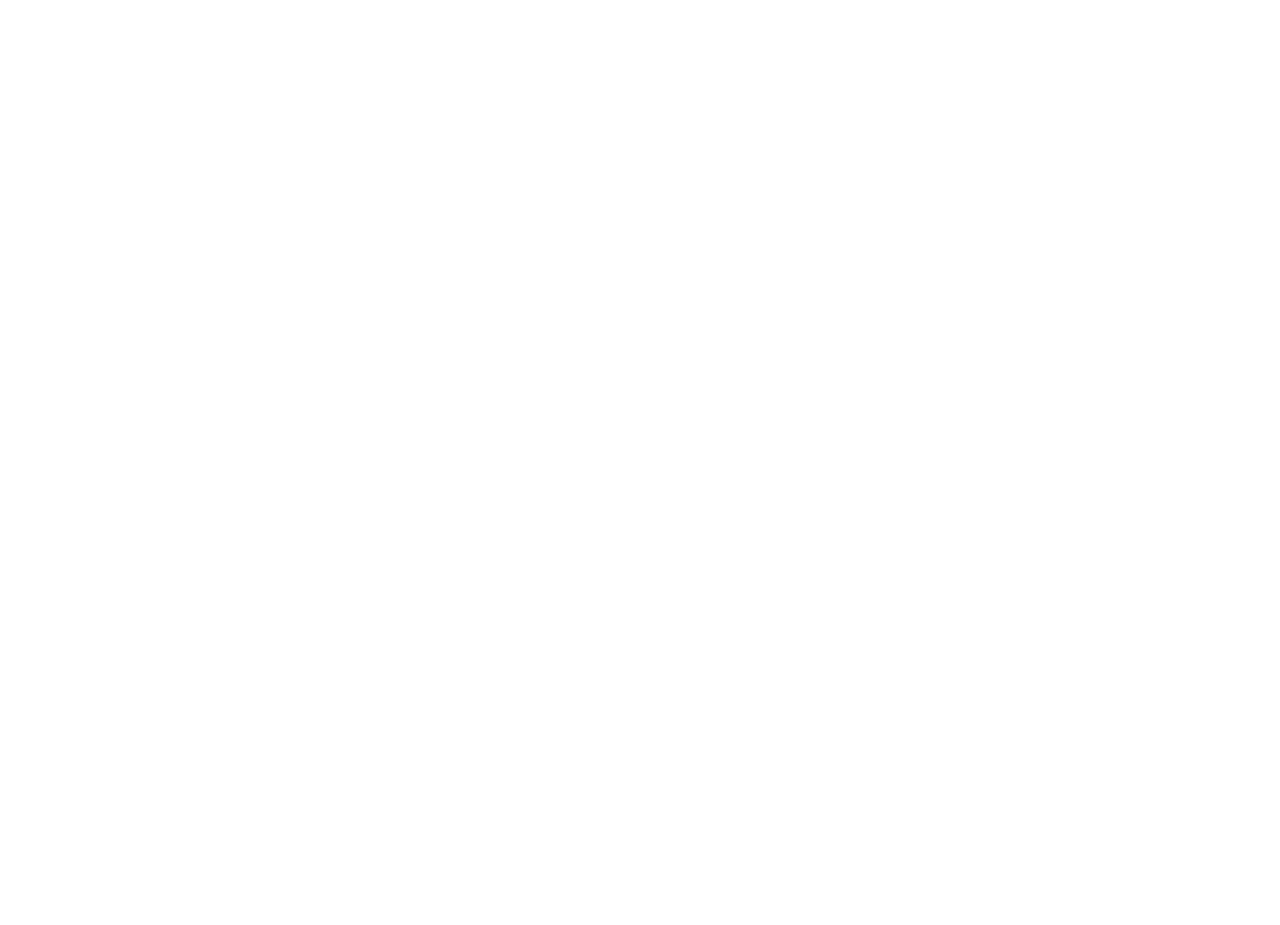
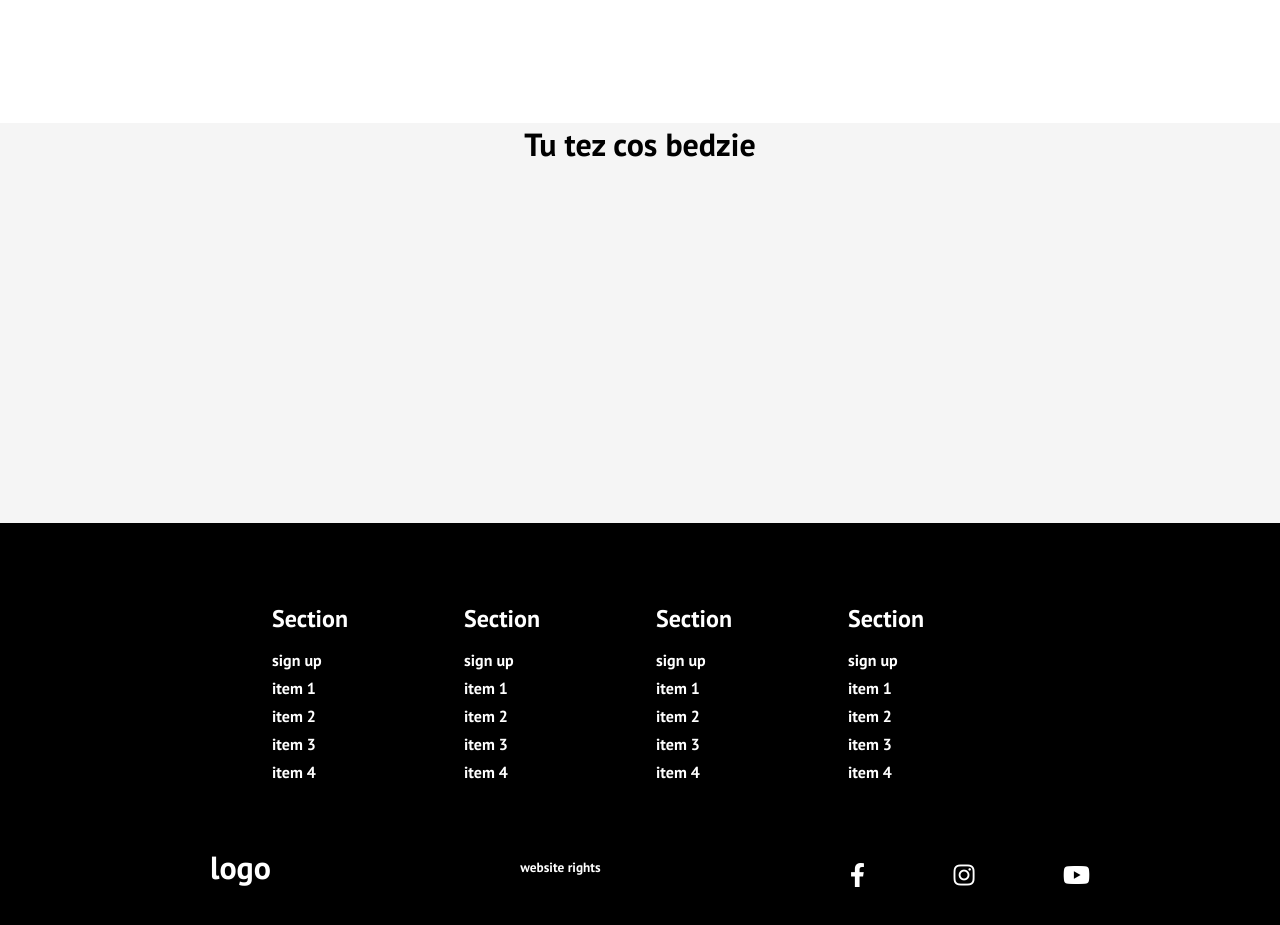
Before and after one commit to NicoOO1223/WebStore, a React (Create React App) app: page / in a window 1280 px wide. Shown: the part 1660-2585 px from the top of the page. Before the commit the page ends 1783 px from the top, so only its background shows below. Built offline with nearby package versions, Linux system fonts and the light colour scheme.

Commit message:
final comit?

```diff
--- /dev/null
+++ b/src/components/Footer.css
@@ -0,0 +1,153 @@
+.footer-container {
+    background-color: black;
+    padding: 4rem 0 2rem 0;
+    display: flex;
+    flex-direction: column;
+    justify-content: center;
+    align-items: center; /* Use align-items for centering */
+}
+
+.footer-subscription {
+    display: flex;
+    flex-direction: column;
+    justify-content: center;
+    align-items: center;
+    text-align: center;
+    margin-bottom: 24px;
+    padding: 24px;
+    color: white; /* Added missing semicolon */
+}
+
+.footer-subscription > p {
+    font-family: 'Trebuchet MS', 'Lucida Sans Unicode', 'Lucida Grande', 'Lucida Sans', Arial, sans-serif;
+}
+
+.footer-subscription-heading {
+    margin-bottom: 24px;
+    font-size: 24px;
+}
+
+.footer-subscription-text {
+    margin-bottom: 24px;
+    font-size: 20px;
+}
+
+.footer-input {
+    padding: 8px 20px;
+    border-radius: 2px;
+    margin-right: 10px;
+    outline: none;
+    border: none;
+    font-size: 10px;
+    margin-bottom: 16px;
+    border: 1px solid white;
+}
+
+.footer-link {
+    width: 100%;
+    max-width: 1000px;
+    display: flex;
+    justify-content: center;
+}
+
+.footer-link-wrapper {
+    display: flex;
+}
+
+.footer-link-items {
+    display: flex;
+    flex-direction: column;
+    align-items: flex-start;
+    margin: 16px;
+    text-align: left;
+    width: 160px;
+    box-sizing: border-box;
+}
+
+.footer-link-items h2 {
+    margin-bottom: 16px;
+}
+
+.footer-link-items > h2 {
+    color: white;
+}
+
+.footer-link-items > a {
+    color: white;
+    text-decoration: none;
+    margin-bottom: 8px;
+}
+
+.footer-link-items > a:hover {
+    color: azure;
+    transition: 0.3s ease-out;
+}
+
+.footer-email-form > h2 {
+    margin-bottom: 32px;
+}
+
+.footer-input::placeholder {
+    color: grey;
+}
+
+.social-icon-link {
+    color: #fff;
+    font-size: 24px;
+}
+
+.social-media {
+    max-width: 1000px;
+    width: 100%;
+}
+
+.social-media-wrap {
+    display: flex;
+    justify-content: space-between;
+    align-items: center;
+    width: 90%;
+    max-width: 1000px;
+    margin: 40px auto 0 auto; /* Corrected typo here */
+}
+
+.social-icons {
+    display: flex;
+    justify-content: space-between;
+    align-items: center;
+    width: 240px;
+}
+
+.social-logo {
+    color: #fff;
+    justify-self: start;
+    margin-left: 20px;
+    cursor: pointer;
+    text-decoration: none;
+    font-size: 2rem;
+    display: flex;
+    align-self: center;
+    margin-bottom: 16px;
+}
+
+.website-rights {
+    color: #fff;
+    margin-bottom: 16px;
+}
+
+@media screen and (max-width: 820px) {
+    .footer-links {
+        padding-top: 2rem;
+    }
+    .footer-input {
+        width: 100%;
+    }
+    .btn {
+        width: 100%;
+    }
+    .footer-link-wrapper {
+        flex-direction: column;
+    }
+    .social-media-wrap {
+        flex-direction: column;
+    }
+}
--- /dev/null
+++ b/src/components/Footer.js
@@ -0,0 +1,87 @@
+import React from 'react';
+import { Button } from './Button';
+import './Footer.css';
+import { Link } from 'react-router-dom';
+
+function Footer() {
+  return (
+    <div className='footer-container'>
+
+      <div className='footer-links'>
+        <div className='footer-link-wrapper'>
+          <div className='footer-link-items'>
+            <h2>Section</h2>
+            <Link to='/sign-up'>sign up</Link>
+            <Link to='/'>item 1</Link>
+            <Link to='/'>item 2</Link>
+            <Link to='/'>item 3</Link>
+            <Link to='/'>item 4</Link>
+          </div>
+          <div className='footer-link-items'>
+            <h2>Section</h2>
+            <Link to='/sign-up'>sign up</Link>
+            <Link to='/'>item 1</Link>
+            <Link to='/'>item 2</Link>
+            <Link to='/'>item 3</Link>
+            <Link to='/'>item 4</Link>
+          </div>
+          <div className='footer-link-items'>
+            <h2>Section</h2>
+            <Link to='/sign-up'>sign up</Link>
+            <Link to='/'>item 1</Link>
+            <Link to='/'>item 2</Link>
+            <Link to='/'>item 3</Link>
+            <Link to='/'>item 4</Link>
+          </div>
+          <div className='footer-link-items'>
+            <h2>Section</h2>
+            <Link to='/sign-up'>sign up</Link>
+            <Link to='/'>item 1</Link>
+            <Link to='/'>item 2</Link>
+            <Link to='/'>item 3</Link>
+            <Link to='/'>item 4</Link>
+          </div>
+        </div>
+      </div>
+
+      <section className='social-media'>
+        <div className='social-media-wrap'>
+          <div className='footer-logo'>
+            <Link to='/' className='social-logo'>
+              logo
+            </Link>
+          </div>
+          <small className='website-rights'>website rights</small>
+          <div className='social-icons'>
+            <Link
+              className='social-icon-link facebook'
+              to='/'
+              target='_blank'
+              aria-label='Facebook'
+            >
+              <i className='fab fa-facebook-f'></i>
+            </Link>
+            <Link
+              className='social-icon-link instagram'
+              to='/'
+              target='_blank'
+              aria-label='Instagram'
+            >
+              <i className='fab fa-instagram'></i>
+            </Link>
+            <Link
+              className='social-icon-link youtube'
+              to='/'
+              target='_blank'
+              aria-label='Youtube'
+            >
+              <i className='fab fa-youtube'></i>
+            </Link>
+          </div>
+        </div>
+      </section>
+    </div>
+  );
+}
+
+export default Footer;
--- /dev/null
+++ b/src/components/SomeSection.css
@@ -0,0 +1,4 @@
+.filler {
+    min-height: 400px;
+    background-color: whitesmoke;
+}
--- /dev/null
+++ b/src/components/SomeSection.js
@@ -0,0 +1,12 @@
+import React from 'react'
+import './SomeSection.css'
+
+function SomeSection() {
+    return (
+      <div className='filler'>
+        <h1>Tu tez cos bedzie</h1>
+      </div>
+    );
+  }
+
+  export default SomeSection;
--- a/src/components/pages/home.js
+++ b/src/components/pages/home.js
@@ -2,12 +2,16 @@ import React from 'react'
 import '../../App.css'
 import HeroSection from '../HeroSection'
 import Cards from '../Cards'
+import Footer from '../Footer'
+import SomeSection from '../SomeSection'
 
 function Home () {
     return (
         <>
             <HeroSection />
             <Cards />
+            <SomeSection />
+            <Footer />
         </>
     )
 }
```
